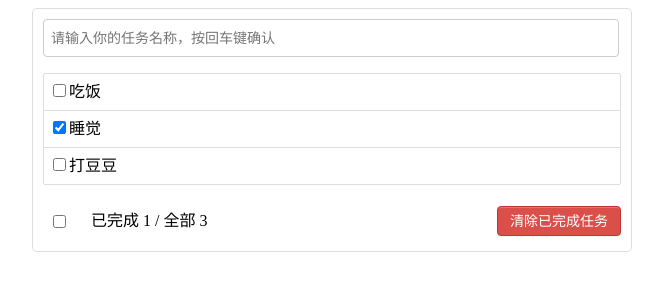
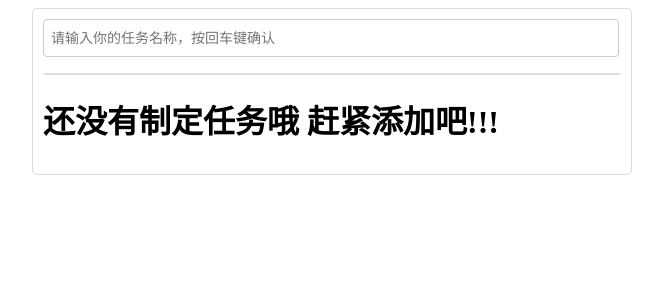
Before and after one commit to WangJianyong1124/todolist, a Vue app: page / in a window 1280 px wide. Both pictures are taken after a click on the button "清除已完成任务". Shown: the top 300 px of the page, without its empty margins (308-971 px from the left). Built offline with nearby package versions, Linux system fonts and the light colour scheme.

Commit message:
完成删除全部任务功能

```diff
--- a/src/App.vue
+++ b/src/App.vue
@@ -8,7 +8,7 @@
           :checkToggle="checkToggle"
           :deleteItem="deleteItem"
         />
-        <ListFooter :todos="todos" :checkAll="checkAll" />
+        <ListFooter :todos="todos" :checkAll="checkAll" :clearAll="clearAll"/>
       </div>
     </div>
   </div>
@@ -72,6 +72,11 @@ export default {
         }
       });
     },
+
+    // 删除全部
+    clearAll(){
+      this.todos = []
+    }
   },
   components: {
     ListHeader,
--- a/src/components/Footer/ListFooter.vue
+++ b/src/components/Footer/ListFooter.vue
@@ -1,20 +1,22 @@
 <template>
-  <div class="todo-footer">
+  <div class="todo-footer" v-if="total > 0">
     <label>
       <input type="checkbox" :checked="isAllCheck" @click="checkAllIPL"/>
     </label>
     <span>
       <span>已完成 {{ successful }}</span> / 全部 {{ total }}
     </span>
-    <button class="btn btn-danger">清除已完成任务</button>
+    <button class="btn btn-danger" v-on:click="clearAllIPL">清除已完成任务</button>
+  </div>
+  <div v-else>
+    <h1>还没有制定任务哦 赶紧添加吧!!!</h1>
   </div>
 </template>
 
 <script>
 export default {
   name: "ListFooter",
-  props: ["todos", "checkAll"],
-
+  props: ["todos", "checkAll", "clearAll"],
   computed: {
     successful() {
       return this.todos.reduce(
@@ -35,6 +37,10 @@ export default {
   methods: {
     checkAllIPL(e){
      this.checkAll(e.target.checked);
+    },
+
+    clearAllIPL(){
+      this.clearAll()
     }
   }
 };
```
